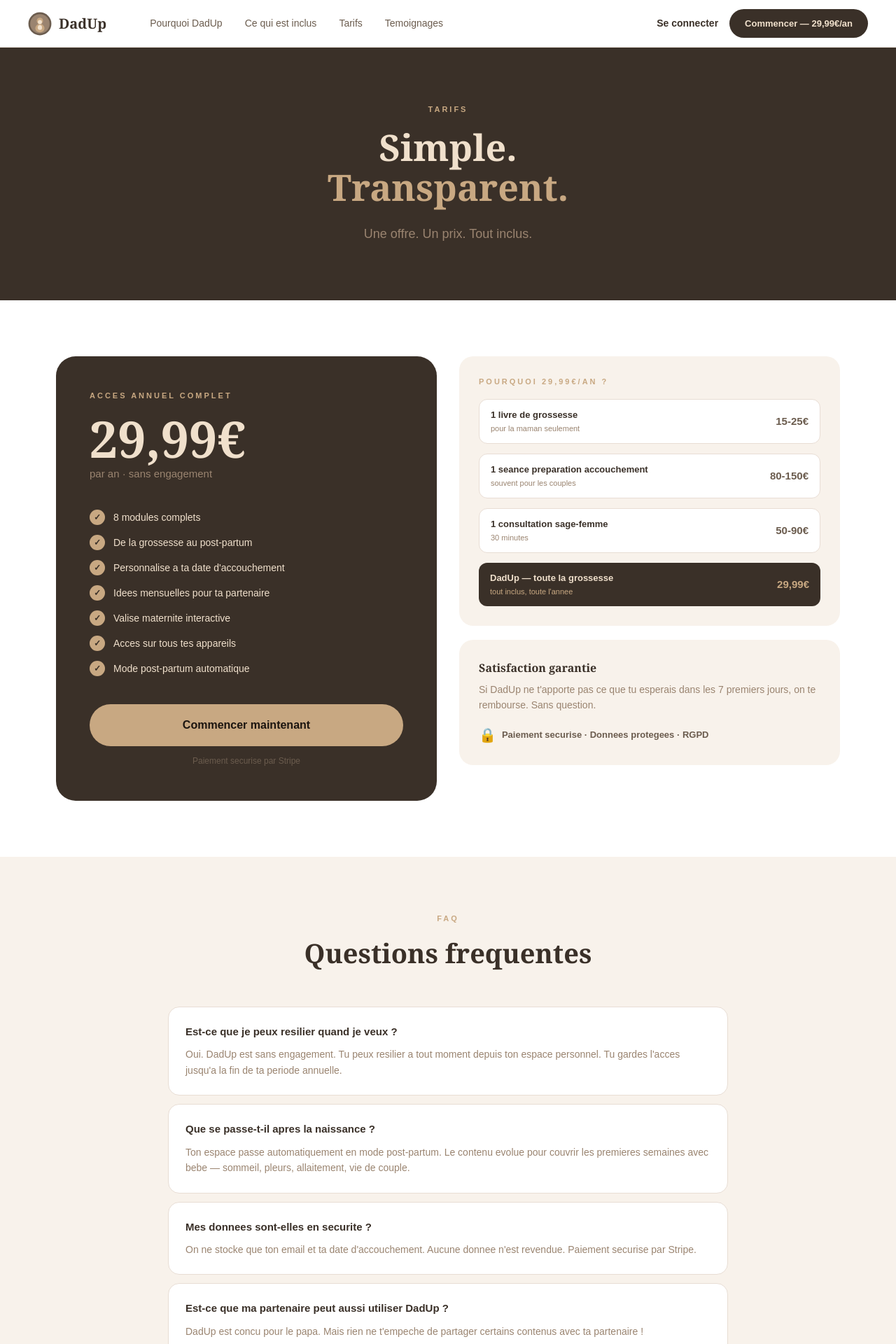
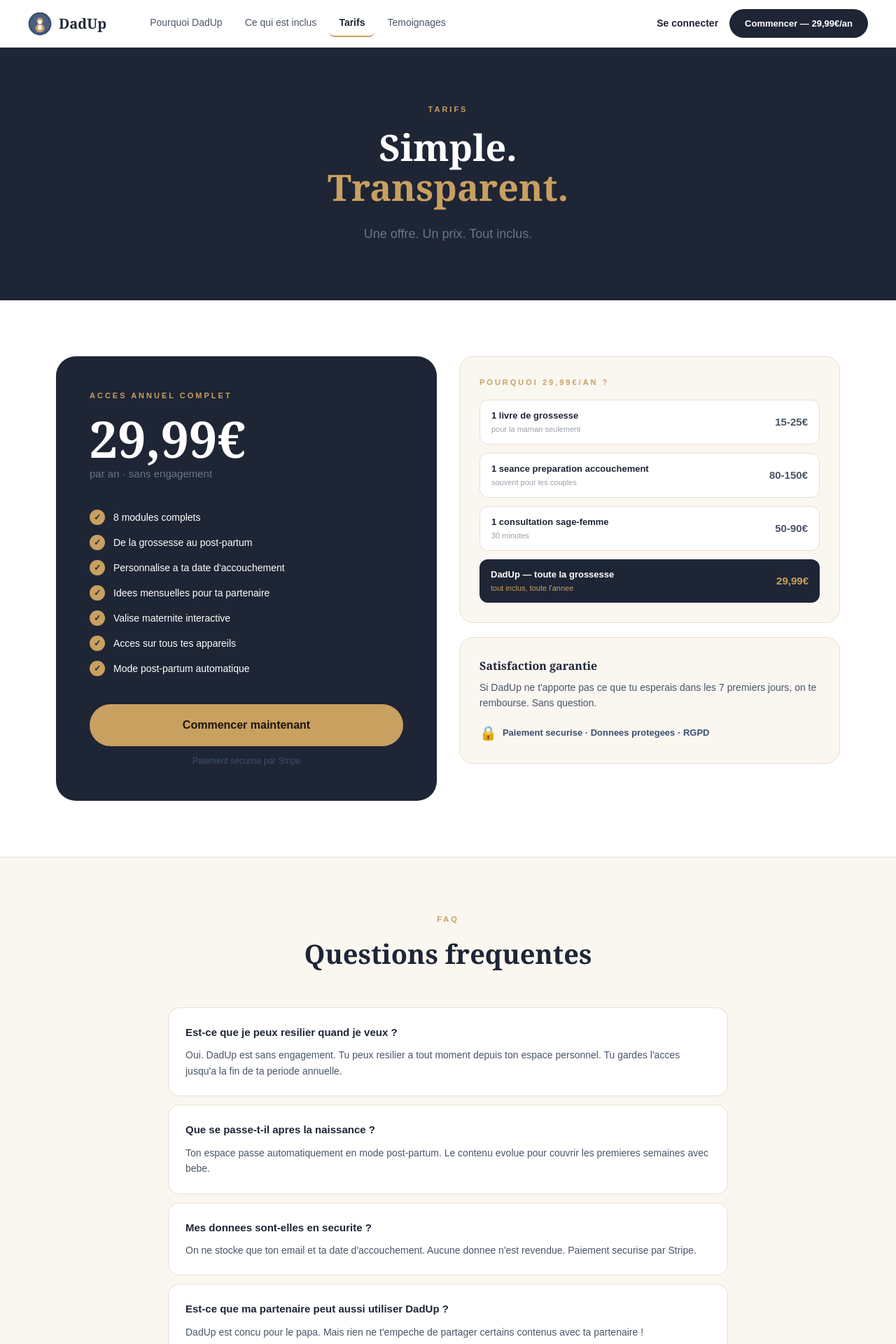
Before and after one commit to Julproject/dadup, a Next.js app: page /tarifs in a window 1280 px wide. Shown: the top 1920 px of the page at 70% size. Built offline with nearby package versions, Linux system fonts and the light colour scheme.

Commit message:
Update page.tsx

```diff
--- a/app/tarifs/page.tsx
+++ b/app/tarifs/page.tsx
@@ -1,4 +1,63 @@
 'use client';
+
+const C = {
+  dark: '#1e2535',
+  gold: '#c8a060',
+  cream: '#faf6f0',
+  white: '#ffffff',
+  border: '#e8e0d0',
+  text: '#4a5568',
+  textLight: '#9aa0a8',
+};
+
+function Nav() {
+  return (
+    <nav style={{background:C.white, borderBottom:`1px solid ${C.border}`, padding:'0 40px', display:'flex', alignItems:'center', justifyContent:'space-between', height:'68px', position:'sticky', top:0, zIndex:50}}>
+      <div style={{display:'flex', alignItems:'center', gap:'48px'}}>
+        <a href="/" style={{display:'flex', alignItems:'center', gap:'10px', textDecoration:'none'}}>
+          <svg viewBox="0 0 300 300" width="34" height="34">
+            <circle cx="150" cy="150" r="145" fill="#3a4f6e"/>
+            <circle cx="150" cy="150" r="122" fill="#4a6080"/>
+            <ellipse cx="150" cy="205" rx="58" ry="54" fill="#c8a060"/>
+            <circle cx="150" cy="112" r="40" fill="#c8a060"/>
+            <ellipse cx="150" cy="196" rx="27" ry="31" fill="#faf6f0"/>
+            <circle cx="150" cy="128" r="26" fill="#faf6f0"/>
+          </svg>
+          <span style={{fontWeight:800, color:C.dark, fontSize:'20px', fontFamily:'Georgia,serif'}}>DadUp</span>
+        </a>
+        <div style={{display:'flex', gap:'4px'}}>
+          <a href="/pourquoi" style={{color:C.text, fontSize:'14px', fontWeight:500, padding:'8px 14px', borderRadius:'8px', textDecoration:'none'}}>Pourquoi DadUp</a>
+          <a href="/inclus" style={{color:C.text, fontSize:'14px', fontWeight:500, padding:'8px 14px', borderRadius:'8px', textDecoration:'none'}}>Ce qui est inclus</a>
+          <a href="/tarifs" style={{color:C.dark, fontSize:'14px', fontWeight:700, padding:'8px 14px', borderRadius:'8px', textDecoration:'none', borderBottom:`2px solid ${C.gold}`}}>Tarifs</a>
+          <a href="/temoignages" style={{color:C.text, fontSize:'14px', fontWeight:500, padding:'8px 14px', borderRadius:'8px', textDecoration:'none'}}>Temoignages</a>
+        </div>
+      </div>
+      <div style={{display:'flex', alignItems:'center', gap:'16px'}}>
+        <a href="/login" style={{color:C.dark, fontSize:'14px', fontWeight:600, textDecoration:'none'}}>Se connecter</a>
+        <a href="/tarifs" style={{background:C.dark, color:C.white, padding:'11px 22px', borderRadius:'32px', fontSize:'13px', fontWeight:700, textDecoration:'none'}}>Commencer — 29,99€/an</a>
+      </div>
+    </nav>
+  );
+}
+
+function Footer() {
+  return (
+    <footer style={{background:C.dark, borderTop:'1px solid #2e3848', padding:'32px 40px', display:'flex', alignItems:'center', justifyContent:'space-between'}}>
+      <div style={{display:'flex', alignItems:'center', gap:'8px'}}>
+        <svg viewBox="0 0 300 300" width="28" height="28">
+          <circle cx="150" cy="150" r="145" fill="#3a4f6e"/>
+          <circle cx="150" cy="150" r="122" fill="#4a6080"/>
+          <ellipse cx="150" cy="205" rx="58" ry="54" fill="#c8a060"/>
+          <circle cx="150" cy="112" r="40" fill="#c8a060"/>
+          <ellipse cx="150" cy="196" rx="27" ry="31" fill="#faf6f0"/>
+          <circle cx="150" cy="128" r="26" fill="#faf6f0"/>
+        </svg>
+        <span style={{color:C.white, fontSize:'16px', fontWeight:700, fontFamily:'Georgia,serif'}}>DadUp</span>
+      </div>
+      <p style={{color:'#6a7585', fontSize:'12px', margin:0}}>DadUp est un outil d'information. Il ne remplace pas l'avis d'un medecin.</p>
+    </footer>
+  );
+}
 
 export default function TarifsPage() {
   const goToStripe = async () => {
@@ -16,56 +75,34 @@ export default function TarifsPage() {
   };
 
   const faq = [
-    {
-      q: "Est-ce que je peux resilier quand je veux ?",
-      r: "Oui. DadUp est sans engagement. Tu peux resilier a tout moment depuis ton espace personnel. Tu gardes l'acces jusqu'a la fin de ta periode annuelle."
-    },
-    {
-      q: "Que se passe-t-il apres la naissance ?",
-      r: "Ton espace passe automatiquement en mode post-partum. Le contenu evolue pour couvrir les premieres semaines avec bebe — sommeil, pleurs, allaitement, vie de couple."
-    },
-    {
-      q: "Mes donnees sont-elles en securite ?",
-      r: "On ne stocke que ton email et ta date d'accouchement. Aucune donnee n'est revendue. Paiement securise par Stripe."
-    },
-    {
-      q: "Est-ce que ma partenaire peut aussi utiliser DadUp ?",
-      r: "DadUp est concu pour le papa. Mais rien ne t'empeche de partager certains contenus avec ta partenaire !"
-    },
-    {
-      q: "Le contenu est-il verifie medicalement ?",
-      r: "Le contenu de DadUp est base sur les recommandations de la HAS et des societes savantes. Il ne remplace pas l'avis d'un medecin ou d'une sage-femme."
-    },
-    {
-      q: "J'ai deja paye sur Stripe mais je n'arrive pas a me connecter.",
-      r: "Va sur la page de connexion et entre l'email utilise lors de ton paiement. Tu recevras un code par email pour acceder a ton espace."
-    },
+    {q:"Est-ce que je peux resilier quand je veux ?", r:"Oui. DadUp est sans engagement. Tu peux resilier a tout moment depuis ton espace personnel. Tu gardes l'acces jusqu'a la fin de ta periode annuelle."},
+    {q:"Que se passe-t-il apres la naissance ?", r:"Ton espace passe automatiquement en mode post-partum. Le contenu evolue pour couvrir les premieres semaines avec bebe."},
+    {q:"Mes donnees sont-elles en securite ?", r:"On ne stocke que ton email et ta date d'accouchement. Aucune donnee n'est revendue. Paiement securise par Stripe."},
+    {q:"Est-ce que ma partenaire peut aussi utiliser DadUp ?", r:"DadUp est concu pour le papa. Mais rien ne t'empeche de partager certains contenus avec ta partenaire !"},
+    {q:"Le contenu est-il verifie medicalement ?", r:"Le contenu de DadUp est base sur les recommandations de la HAS. Il ne remplace pas l'avis d'un medecin ou d'une sage-femme."},
+    {q:"J'ai deja paye mais je n'arrive pas a me connecter.", r:"Va sur la page de connexion et entre l'email utilise lors de ton paiement. Tu recevras un code par email pour acceder a ton espace."},
   ];
 
   return (
-    <main style={{minHeight:'100vh', background:'#ffffff', fontFamily:'sans-serif'}}>
+    <main style={{minHeight:'100vh', background:C.white, fontFamily:'sans-serif'}}>
       <Nav/>
 
-      {/* HERO */}
-      <section style={{background:'#3a3028', padding:'80px 40px'}}>
+      <section style={{background:C.dark, padding:'80px 40px'}}>
         <div style={{maxWidth:'800px', margin:'0 auto', textAlign:'center'}}>
-          <p style={{color:'#c8a882', fontSize:'11px', fontWeight:700, letterSpacing:'3px', textTransform:'uppercase', margin:'0 0 16px'}}>Tarifs</p>
-          <h1 style={{color:'#f0e0cc', fontSize:'52px', fontWeight:800, margin:'0 0 24px', lineHeight:1.1, fontFamily:'Georgia,serif'}}>
-            Simple.<br/><span style={{color:'#c8a882'}}>Transparent.</span>
+          <p style={{color:C.gold, fontSize:'11px', fontWeight:700, letterSpacing:'3px', textTransform:'uppercase', margin:'0 0 16px'}}>Tarifs</p>
+          <h1 style={{color:C.white, fontSize:'52px', fontWeight:800, margin:'0 0 24px', lineHeight:1.1, fontFamily:'Georgia,serif'}}>
+            Simple.<br/><span style={{color:C.gold}}>Transparent.</span>
           </h1>
-          <p style={{color:'#9a8470', fontSize:'18px', lineHeight:1.7, margin:0}}>Une offre. Un prix. Tout inclus.</p>
+          <p style={{color:'#6a7585', fontSize:'18px', lineHeight:1.7, margin:0}}>Une offre. Un prix. Tout inclus.</p>
         </div>
       </section>
 
-      {/* PRICING */}
       <section style={{padding:'80px 40px', maxWidth:'1200px', margin:'0 auto'}}>
         <div style={{display:'grid', gridTemplateColumns:'1fr 1fr', gap:'32px', alignItems:'start'}}>
-
-          {/* Card prix */}
-          <div style={{background:'#3a3028', borderRadius:'28px', padding:'48px'}}>
-            <p style={{color:'#c8a882', fontSize:'11px', fontWeight:700, letterSpacing:'3px', textTransform:'uppercase', margin:'0 0 16px'}}>Acces annuel complet</p>
-            <p style={{color:'#f0e0cc', fontSize:'72px', fontWeight:800, margin:'0 0 4px', fontFamily:'Georgia,serif', lineHeight:1}}>29,99€</p>
-            <p style={{color:'#9a8470', fontSize:'15px', margin:'0 0 40px'}}>par an · sans engagement</p>
+          <div style={{background:C.dark, borderRadius:'28px', padding:'48px'}}>
+            <p style={{color:C.gold, fontSize:'11px', fontWeight:700, letterSpacing:'3px', textTransform:'uppercase', margin:'0 0 16px'}}>Acces annuel complet</p>
+            <p style={{color:C.white, fontSize:'72px', fontWeight:800, margin:'0 0 4px', fontFamily:'Georgia,serif', lineHeight:1}}>29,99€</p>
+            <p style={{color:'#6a7585', fontSize:'15px', margin:'0 0 40px'}}>par an · sans engagement</p>
             <div style={{display:'flex', flexDirection:'column', gap:'14px', marginBottom:'40px'}}>
               {[
                 "8 modules complets",
@@ -77,128 +114,76 @@ export default function TarifsPage() {
                 "Mode post-partum automatique",
               ].map((f) => (
                 <div key={f} style={{display:'flex', gap:'12px', alignItems:'center'}}>
-                  <div style={{width:'22px', height:'22px', borderRadius:'50%', background:'#c8a882', display:'flex', alignItems:'center', justifyContent:'center', flexShrink:0}}>
-                    <span style={{color:'#3a3028', fontSize:'12px', fontWeight:700}}>✓</span>
+                  <div style={{width:'22px', height:'22px', borderRadius:'50%', background:C.gold, display:'flex', alignItems:'center', justifyContent:'center', flexShrink:0}}>
+                    <span style={{color:C.dark, fontSize:'12px', fontWeight:700}}>✓</span>
                   </div>
-                  <p style={{color:'#f0e0cc', fontSize:'14px', margin:0}}>{f}</p>
+                  <p style={{color:C.white, fontSize:'14px', margin:0}}>{f}</p>
                 </div>
               ))}
             </div>
-            <button onClick={goToStripe} style={{width:'100%', background:'#c8a882', color:'#1c1510', border:'none', padding:'18px', borderRadius:'32px', fontSize:'16px', fontWeight:800, cursor:'pointer'}}>
+            <button onClick={goToStripe} style={{width:'100%', background:C.gold, color:'#1c1510', border:'none', padding:'18px', borderRadius:'32px', fontSize:'16px', fontWeight:800, cursor:'pointer'}}>
               Commencer maintenant
             </button>
-            <p style={{color:'#6b5c4e', fontSize:'12px', margin:'12px 0 0', textAlign:'center'}}>Paiement securise par Stripe</p>
+            <p style={{color:'#3d5070', fontSize:'12px', margin:'12px 0 0', textAlign:'center'}}>Paiement securise par Stripe</p>
           </div>
 
-          {/* Comparaison */}
           <div style={{display:'flex', flexDirection:'column', gap:'20px'}}>
-            <div style={{background:'#f8f2eb', borderRadius:'20px', padding:'28px'}}>
-              <p style={{color:'#c8a882', fontSize:'11px', fontWeight:700, letterSpacing:'3px', textTransform:'uppercase', margin:'0 0 16px'}}>Pourquoi 29,99€/an ?</p>
-              <div style={{display:'flex', flexDirection:'column', gap:'14px'}}>
+            <div style={{background:C.cream, borderRadius:'20px', padding:'28px', border:`1px solid ${C.border}`}}>
+              <p style={{color:C.gold, fontSize:'11px', fontWeight:700, letterSpacing:'3px', textTransform:'uppercase', margin:'0 0 16px'}}>Pourquoi 29,99€/an ?</p>
+              <div style={{display:'flex', flexDirection:'column', gap:'12px'}}>
                 {[
                   {label:"1 livre de grossesse", prix:"15-25€", note:"pour la maman seulement"},
                   {label:"1 seance preparation accouchement", prix:"80-150€", note:"souvent pour les couples"},
                   {label:"1 consultation sage-femme", prix:"50-90€", note:"30 minutes"},
                   {label:"DadUp — toute la grossesse", prix:"29,99€", note:"tout inclus, toute l'annee", highlight:true},
                 ].map((item, i) => (
-                  <div key={i} style={{display:'flex', alignItems:'center', justifyContent:'space-between', padding:'12px 16px', background: item.highlight ? '#3a3028' : '#fff', borderRadius:'12px', border: item.highlight ? 'none' : '1px solid #e8ddd4'}}>
+                  <div key={i} style={{display:'flex', alignItems:'center', justifyContent:'space-between', padding:'12px 16px', background: item.highlight ? C.dark : C.white, borderRadius:'12px', border: item.highlight ? 'none' : `1px solid ${C.border}`}}>
                     <div>
-                      <p style={{color: item.highlight ? '#f0e0cc' : '#3a3028', fontSize:'13px', fontWeight:700, margin:0}}>{item.label}</p>
-                      <p style={{color: item.highlight ? '#c8a882' : '#9a8470', fontSize:'11px', margin:'2px 0 0'}}>{item.note}</p>
+                      <p style={{color: item.highlight ? C.white : C.dark, fontSize:'13px', fontWeight:700, margin:0}}>{item.label}</p>
+                      <p style={{color: item.highlight ? C.gold : C.textLight, fontSize:'11px', margin:'2px 0 0'}}>{item.note}</p>
                     </div>
-                    <p style={{color: item.highlight ? '#c8a882' : '#6b5c4e', fontSize:'15px', fontWeight:800, margin:0}}>{item.prix}</p>
+                    <p style={{color: item.highlight ? C.gold : C.text, fontSize:'15px', fontWeight:800, margin:0}}>{item.prix}</p>
                   </div>
                 ))}
               </div>
             </div>
 
-            <div style={{background:'#f8f2eb', borderRadius:'20px', padding:'28px'}}>
-              <p style={{color:'#3a3028', fontSize:'16px', fontWeight:800, margin:'0 0 8px', fontFamily:'Georgia,serif'}}>Satisfaction garantie</p>
-              <p style={{color:'#9a8470', fontSize:'14px', lineHeight:1.6, margin:'0 0 16px'}}>Si DadUp ne t'apporte pas ce que tu esperais dans les 7 premiers jours, on te rembourse. Sans question.</p>
+            <div style={{background:C.cream, borderRadius:'20px', padding:'28px', border:`1px solid ${C.border}`}}>
+              <p style={{color:C.dark, fontSize:'16px', fontWeight:800, margin:'0 0 8px', fontFamily:'Georgia,serif'}}>Satisfaction garantie</p>
+              <p style={{color:C.text, fontSize:'14px', lineHeight:1.6, margin:'0 0 16px'}}>Si DadUp ne t'apporte pas ce que tu esperais dans les 7 premiers jours, on te rembourse. Sans question.</p>
               <div style={{display:'flex', gap:'8px', alignItems:'center'}}>
                 <span style={{fontSize:'20px'}}>🔒</span>
-                <p style={{color:'#6b5c4e', fontSize:'13px', margin:0, fontWeight:600}}>Paiement securise · Donnees protegees · RGPD</p>
+                <p style={{color:'#3a4f6e', fontSize:'13px', margin:0, fontWeight:600}}>Paiement securise · Donnees protegees · RGPD</p>
               </div>
             </div>
           </div>
         </div>
       </section>
 
-      {/* FAQ */}
-      <section style={{background:'#f8f2eb', padding:'80px 40px'}}>
+      <section style={{background:C.cream, padding:'80px 40px', borderTop:`1px solid ${C.border}`}}>
         <div style={{maxWidth:'800px', margin:'0 auto'}}>
           <div style={{textAlign:'center', marginBottom:'48px'}}>
-            <p style={{color:'#c8a882', fontSize:'11px', fontWeight:700, letterSpacing:'3px', textTransform:'uppercase', margin:'0 0 12px'}}>FAQ</p>
-            <h2 style={{fontSize:'38px', fontWeight:800, color:'#3a3028', margin:0, fontFamily:'Georgia,serif'}}>Questions frequentes</h2>
+            <p style={{color:C.gold, fontSize:'11px', fontWeight:700, letterSpacing:'3px', textTransform:'uppercase', margin:'0 0 12px'}}>FAQ</p>
+            <h2 style={{fontSize:'38px', fontWeight:800, color:C.dark, margin:0, fontFamily:'Georgia,serif'}}>Questions frequentes</h2>
           </div>
           <div style={{display:'flex', flexDirection:'column', gap:'12px'}}>
             {faq.map((item, i) => (
-              <div key={i} style={{background:'#fff', borderRadius:'16px', padding:'24px', border:'1px solid #e8ddd4'}}>
-                <p style={{color:'#3a3028', fontSize:'15px', fontWeight:700, margin:'0 0 10px'}}>{item.q}</p>
-                <p style={{color:'#9a8470', fontSize:'14px', lineHeight:1.6, margin:0}}>{item.r}</p>
+              <div key={i} style={{background:C.white, borderRadius:'16px', padding:'24px', border:`1px solid ${C.border}`}}>
+                <p style={{color:C.dark, fontSize:'15px', fontWeight:700, margin:'0 0 10px'}}>{item.q}</p>
+                <p style={{color:C.text, fontSize:'14px', lineHeight:1.6, margin:0}}>{item.r}</p>
               </div>
             ))}
           </div>
         </div>
       </section>
 
-      {/* CTA */}
-      <section style={{background:'#3a3028', padding:'80px 40px', textAlign:'center'}}>
-        <h2 style={{color:'#f0e0cc', fontSize:'38px', fontWeight:800, margin:'0 0 12px', fontFamily:'Georgia,serif'}}>Pret a commencer ?</h2>
-        <p style={{color:'#9a8470', fontSize:'16px', margin:'0 0 32px'}}>Rejoins les papas qui se preparent vraiment.</p>
-        <button onClick={goToStripe} style={{background:'#c8a882', color:'#1c1510', border:'none', padding:'16px 40px', borderRadius:'32px', fontSize:'15px', fontWeight:800, cursor:'pointer'}}>Commencer — 29,99€/an</button>
+      <section style={{background:C.dark, padding:'80px 40px', textAlign:'center'}}>
+        <h2 style={{color:C.white, fontSize:'38px', fontWeight:800, margin:'0 0 12px', fontFamily:'Georgia,serif'}}>Pret a commencer ?</h2>
+        <p style={{color:'#6a7585', fontSize:'16px', margin:'0 0 32px'}}>Rejoins les papas qui se preparent vraiment.</p>
+        <button onClick={goToStripe} style={{background:C.gold, color:'#1c1510', border:'none', padding:'16px 40px', borderRadius:'32px', fontSize:'15px', fontWeight:800, cursor:'pointer'}}>Commencer — 29,99€/an</button>
       </section>
 
       <Footer/>
     </main>
   );
 }
-
-function Nav() {
-  return (
-    <nav style={{background:'#ffffff', borderBottom:'1px solid #e8ddd4', padding:'0 40px', display:'flex', alignItems:'center', justifyContent:'space-between', height:'68px', position:'sticky', top:0, zIndex:50}}>
-      <div style={{display:'flex', alignItems:'center', gap:'48px'}}>
-        <a href="/" style={{display:'flex', alignItems:'center', gap:'10px', textDecoration:'none'}}>
-          <svg viewBox="0 0 300 300" width="34" height="34">
-            <circle cx="150" cy="150" r="145" fill="#6b5c4e"/>
-            <circle cx="150" cy="150" r="122" fill="#9a8470"/>
-            <ellipse cx="150" cy="205" rx="58" ry="54" fill="#c8a882"/>
-            <circle cx="150" cy="112" r="40" fill="#c8a882"/>
-            <ellipse cx="150" cy="196" rx="27" ry="31" fill="#f0e0cc"/>
-            <circle cx="150" cy="128" r="26" fill="#f0e0cc"/>
-          </svg>
-          <span style={{fontWeight:800, color:'#3a3028', fontSize:'20px', fontFamily:'Georgia,serif'}}>DadUp</span>
-        </a>
-        <div style={{display:'flex', gap:'4px'}}>
-          <a href="/pourquoi" style={{color:'#6b5c4e', fontSize:'14px', fontWeight:500, padding:'8px 14px', borderRadius:'8px', textDecoration:'none'}}>Pourquoi DadUp</a>
-          <a href="/inclus" style={{color:'#6b5c4e', fontSize:'14px', fontWeight:500, padding:'8px 14px', borderRadius:'8px', textDecoration:'none'}}>Ce qui est inclus</a>
-          <a href="/tarifs" style={{color:'#6b5c4e', fontSize:'14px', fontWeight:500, padding:'8px 14px', borderRadius:'8px', textDecoration:'none'}}>Tarifs</a>
-          <a href="/temoignages" style={{color:'#6b5c4e', fontSize:'14px', fontWeight:500, padding:'8px 14px', borderRadius:'8px', textDecoration:'none'}}>Temoignages</a>
-        </div>
-      </div>
-      <div style={{display:'flex', alignItems:'center', gap:'16px'}}>
-        <a href="/login" style={{color:'#3a3028', fontSize:'14px', fontWeight:600, textDecoration:'none'}}>Se connecter</a>
-        <a href="/tarifs" style={{background:'#3a3028', color:'#f0e0cc', padding:'11px 22px', borderRadius:'32px', fontSize:'13px', fontWeight:700, textDecoration:'none'}}>Commencer — 29,99€/an</a>
-      </div>
-    </nav>
-  );
-}
-
-function Footer() {
-  return (
-    <footer style={{background:'#3a3028', padding:'32px 40px', display:'flex', alignItems:'center', justifyContent:'space-between'}}>
-      <div style={{display:'flex', alignItems:'center', gap:'8px'}}>
-        <svg viewBox="0 0 300 300" width="28" height="28">
-          <circle cx="150" cy="150" r="145" fill="#6b5c4e"/>
-          <circle cx="150" cy="150" r="122" fill="#9a8470"/>
-          <ellipse cx="150" cy="205" rx="58" ry="54" fill="#c8a882"/>
-          <circle cx="150" cy="112" r="40" fill="#c8a882"/>
-          <ellipse cx="150" cy="196" rx="27" ry="31" fill="#f0e0cc"/>
-          <circle cx="150" cy="128" r="26" fill="#f0e0cc"/>
-        </svg>
-        <span style={{color:'#f0e0cc', fontSize:'16px', fontWeight:700, fontFamily:'Georgia,serif'}}>DadUp</span>
-      </div>
-      <p style={{color:'#6b5c4e', fontSize:'12px', margin:0}}>DadUp est un outil d'information. Il ne remplace pas l'avis d'un medecin.</p>
-    </footer>
-  );
-}
```
